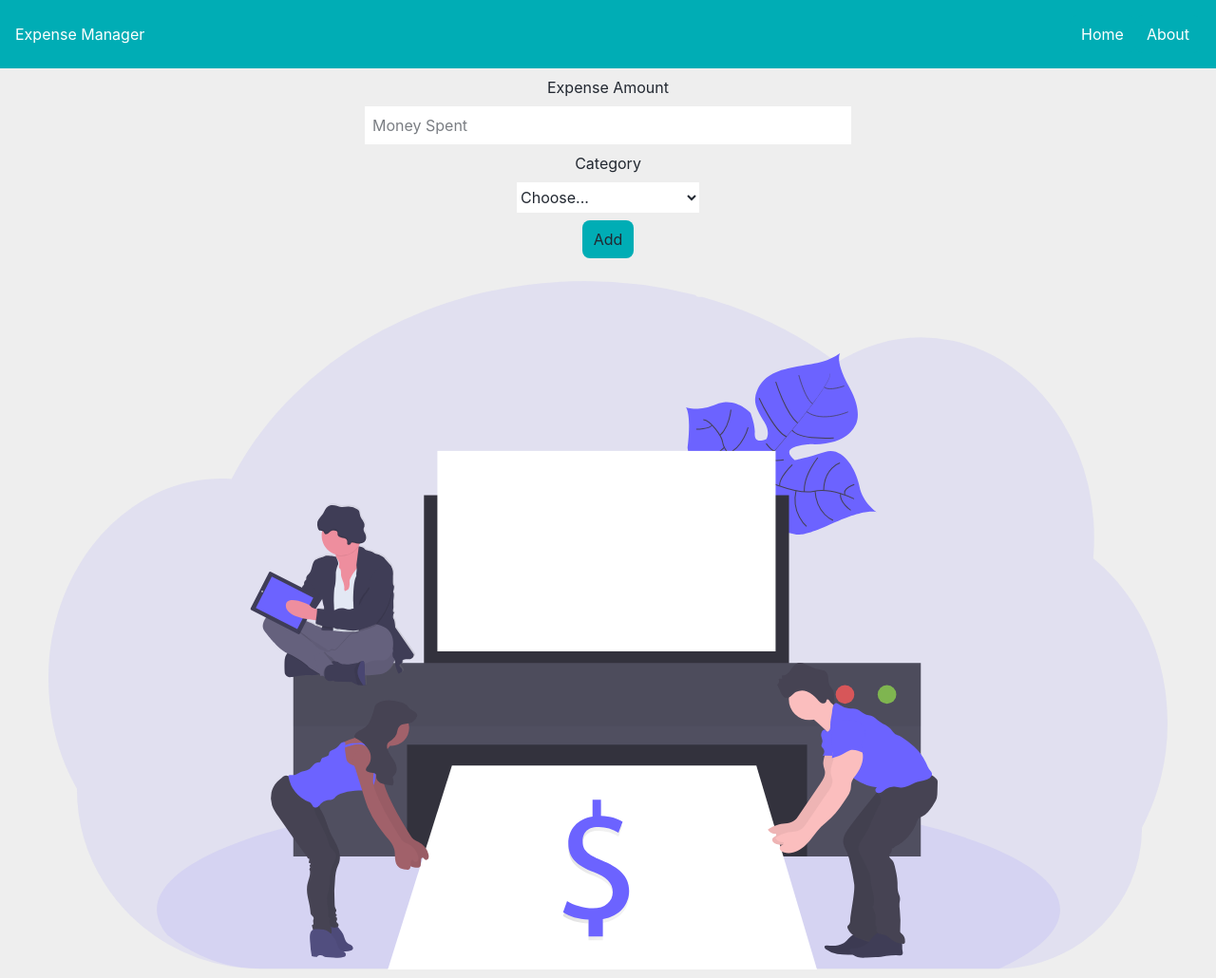
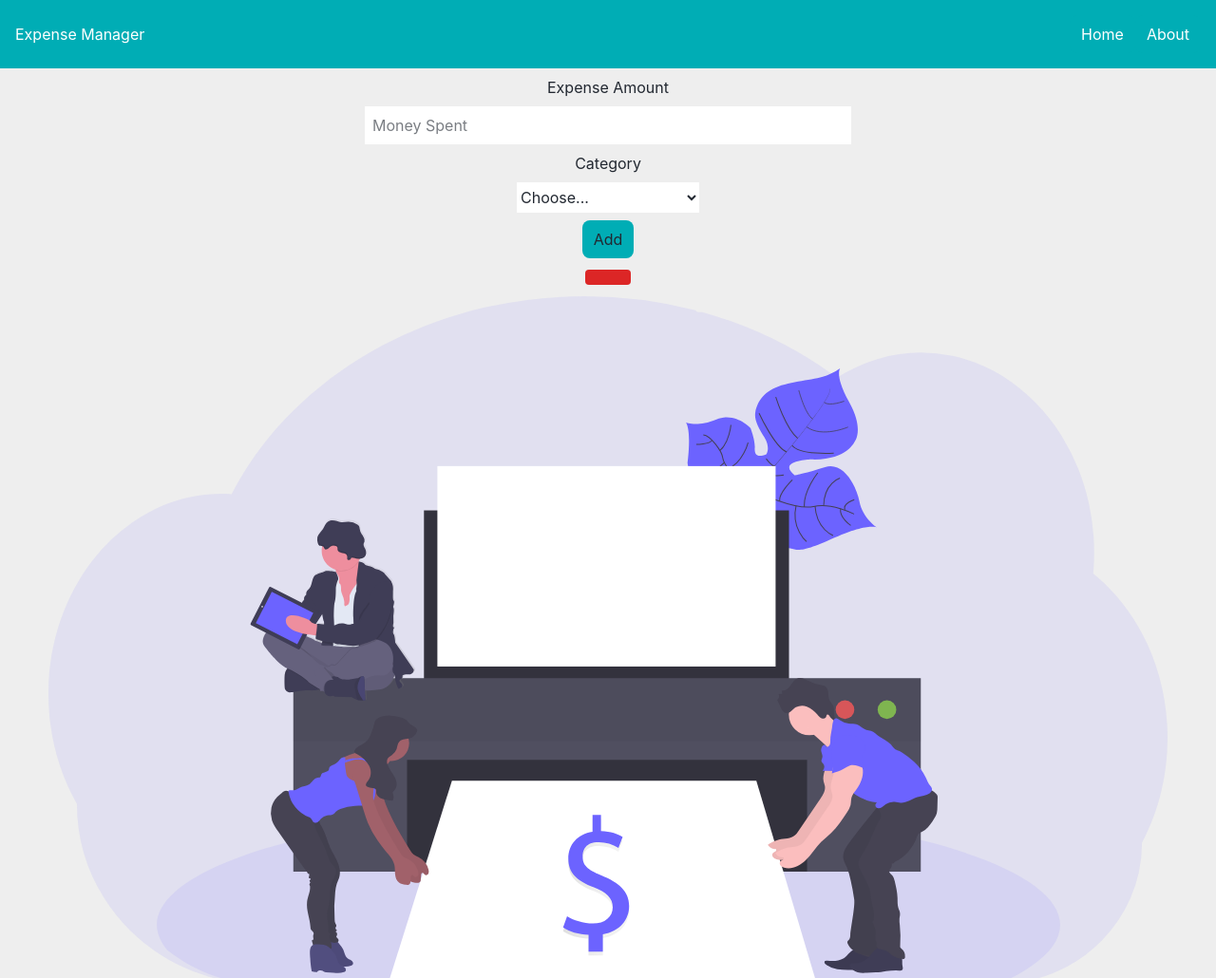
Before and after one commit to Uraniumking007/Expense-Manager, a website built with Vite: page index.html in a window 1280 px wide. Shown: the top 1030 px of the page at 95% size. Built offline with nearby package versions, Linux system fonts and the light colour scheme.

Commit message:
ui changes

```diff
--- a/index.html
+++ b/index.html
@@ -57,7 +57,7 @@
           Add
         </button>
         <div
-          class="total-expense bg-danger m-3 rounded text-center text-2xl bg-red-600"
+          class="total-expense bg-danger m-3 p-2 pl-6 pr-6 rounded text-center text-2xl bg-red-600"
           id="total-expense"
         ></div>
       </div>
```
